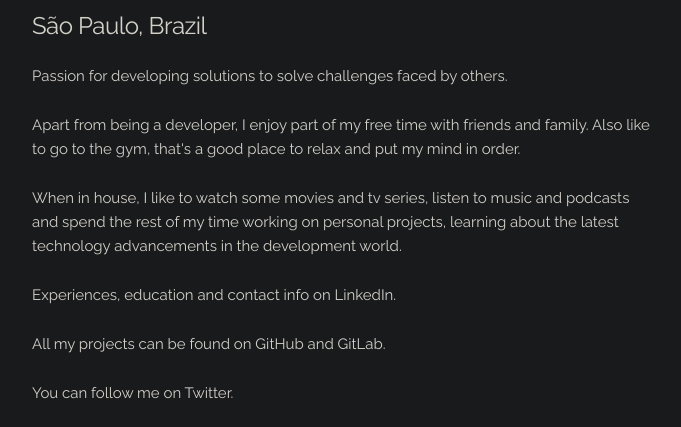
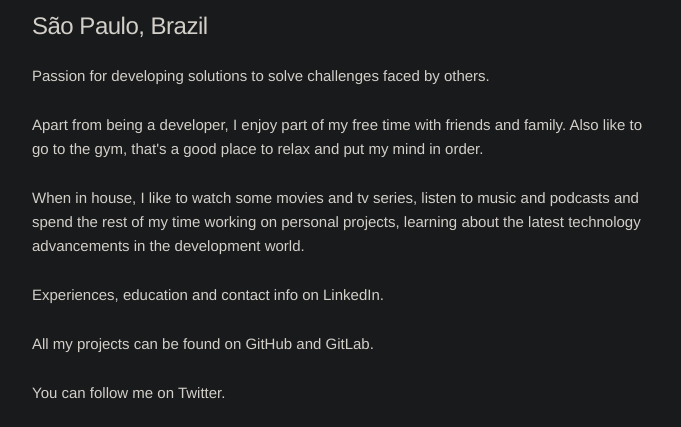
Before and after one commit to clsechi/resume, a website: page app/index.html in a window 1280 px wide. Shown: the part 183-610 px from the top of the page, without its empty margins (298-979 px from the left). Drawn offline with Linux system fonts and the light colour scheme.

Commit message:
feat: Use device available fonts

```diff
--- a/app/css/custom.css
+++ b/app/css/custom.css
@@ -8,7 +8,7 @@ body {
   font-size: 1.5em;
   line-height: 1.6;
   font-weight: 400;
-  font-family: "Raleway", "HelveticaNeue", "Helvetica Neue", Helvetica, Arial, sans-serif;
+  font-family: Helvetica, Arial, sans-serif;
 }
 
 h1,
--- a/app/index.html
+++ b/app/index.html
@@ -15,8 +15,6 @@
   <link rel="icon" href="favicon.ico" type="image/x-icon">
 
   <link rel="apple-touch-icon" href="/static/icons/apple-touch-icon-180x180.png">
-
-  <link href="https://fonts.googleapis.com/css?family=Raleway&display=swap" rel="stylesheet">
 
   <link rel="stylesheet" href="css/reset.css">
   <link rel="stylesheet" href="css/custom.css">
```
